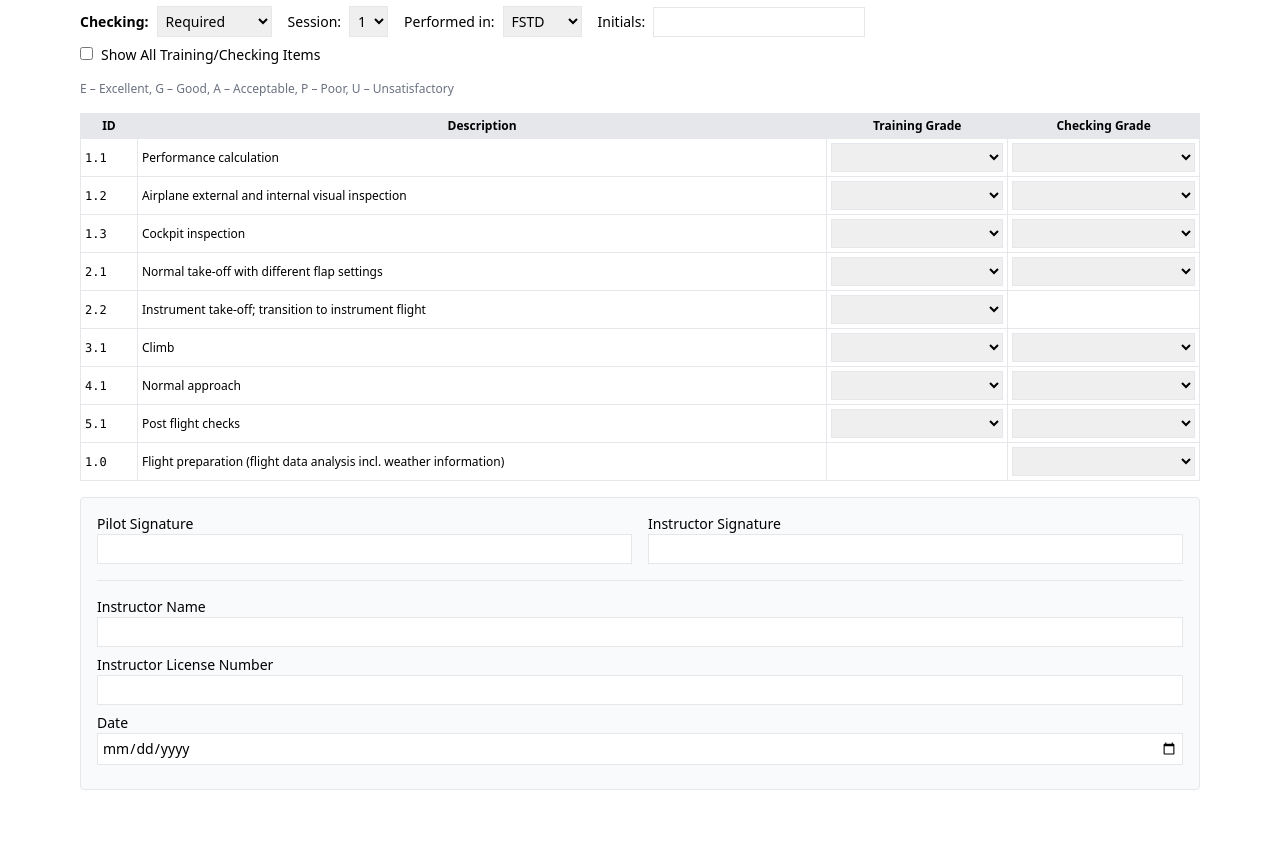
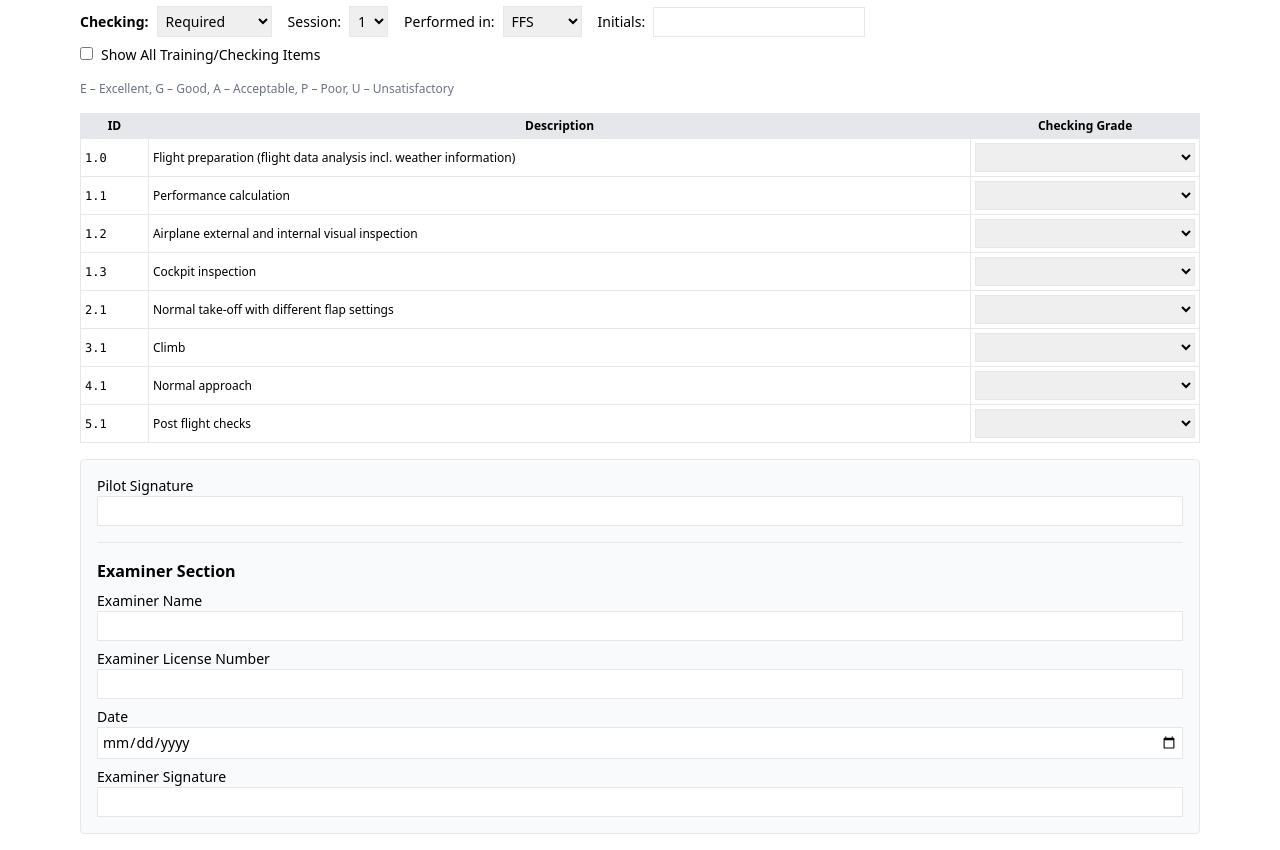
Before and after one commit to Alwis223/training-forms, a React (Create React App) app: page / in a window 1280 px wide. Shown: the part 332-1182 px from the top of the page. Before the commit the page ends 1138 px from the top, so only its background shows below. Built offline with nearby package versions, Linux system fonts and the light colour scheme.

Commit message:
Update App.js

```diff
--- a/src/App.js
+++ b/src/App.js
@@ -3,7 +3,7 @@ import { allTasks, sectionTitles, taskSchedule } from "./taskData";
 import "./index.css";
 
 function App() {
-  const [trainingRequired, setTrainingRequired] = useState(true);
+  const [trainingRequired, setTrainingRequired] = useState(false);
   const [checkingRequired, setCheckingRequired] = useState(true);
   const [trainingSession, setTrainingSession] = useState(1);
   const [checkingSession, setCheckingSession] = useState(1);
@@ -48,7 +48,7 @@ function App() {
     <div className="p-4 max-w-6xl mx-auto text-sm space-y-4">
       <h1 className="text-2xl font-bold mb-4">4_10 Airplane FSTD Training and Checking</h1>
 
-      {/* Pilot and Flight Info */}
+      {/* Pilot Info */}
       <div className="grid grid-cols-2 gap-4 bg-gray-50 p-4 border rounded">
         {["name", "code", "license"].map(field => (
           <div key={field}>
@@ -75,9 +75,9 @@ function App() {
       </div>
       {/* Session Controls */}
       <div className="space-y-2">
-        {[["Training", trainingRequired, setTrainingRequired, trainingSession, setTrainingSession, "trainingLocation", "trainingInstructor"],
-          ["Checking", checkingRequired, setCheckingRequired, checkingSession, setCheckingSession, "checkingLocation", "checkingInstructor"]
-        ].map(([label, required, setRequired, session, setSession, locationKey, initialsKey]) => (
+        {[["Training", trainingRequired, setTrainingRequired, trainingSession, setTrainingSession, "trainingLocation", "trainingInstructor", "FSTD"],
+          ["Checking", checkingRequired, setCheckingRequired, checkingSession, setCheckingSession, "checkingLocation", "checkingInstructor", "FFS"]
+        ].map(([label, required, setRequired, session, setSession, locationKey, initialsKey, defaultLoc]) => (
           <div key={label}>
             <label className="font-semibold">{label}:</label>
             <select value={required ? "required" : "not_required"} onChange={e => setRequired(e.target.value === "required")} className="border p-1 ml-2">
@@ -92,7 +92,7 @@ function App() {
                 </select>
                 <label className="ml-4">Performed in:</label>
                 <select value={pilotInfo[locationKey]} onChange={e => handleChange(locationKey, e.target.value)} className="border p-1 ml-2">
-                  <option value="FSTD">FSTD</option>
+                  <option value={defaultLoc}>{defaultLoc}</option>
                   <option value="Aircraft">Aircraft</option>
                 </select>
                 <label className="ml-4">Initials:</label>
@@ -152,36 +152,99 @@ function App() {
         </tbody>
       </table>
       {/* Signatures */}
-      <div className="grid grid-cols-2 gap-4 bg-gray-50 p-4 border rounded mt-6">
+      <div className="bg-gray-50 p-4 border rounded mt-6 space-y-4">
         <div>
           <label className="font-medium block">Pilot Signature</label>
-          <input type="text" value={pilotInfo.pilotSignature} onChange={e => handleChange("pilotSignature", e.target.value)} className="border p-1 w-full" />
+          <input
+            type="text"
+            value={pilotInfo.pilotSignature}
+            onChange={(e) => handleChange("pilotSignature", e.target.value)}
+            className="border p-1 w-full"
+          />
+        </div>
+
+        {/* Instructor Section */}
+        {trainingRequired && (
+          <div className="border-t pt-4 space-y-2">
+            <div>
+              <label className="font-medium block">Instructor Signature</label>
+              <input
+                type="text"
+                value={pilotInfo.instructorSignature}
+                onChange={(e) => handleChange("instructorSignature", e.target.value)}
+                className="border p-1 w-full"
+              />
             </div>
             <div>
-          <label className="font-medium block">Instructor Signature</label>
-          <input type="text" value={pilotInfo.instructorSignature} onChange={e => handleChange("instructorSignature", e.target.value)} className="border p-1 w-full" />
+              <label className="font-medium block">Instructor Name</label>
+              <input
+                type="text"
+                value={pilotInfo.instructorName}
+                onChange={(e) => handleChange("instructorName", e.target.value)}
+                className="border p-1 w-full"
+              />
             </div>
-        <div className="col-span-2 border-t pt-4">
-          <label className="font-medium block">Instructor Name</label>
-          <input type="text" value={pilotInfo.instructorName} onChange={e => handleChange("instructorName", e.target.value)} className="border p-1 w-full mb-2" />
+            <div>
               <label className="font-medium block">Instructor License Number</label>
-          <input type="text" value={pilotInfo.instructorLicense} onChange={e => handleChange("instructorLicense", e.target.value)} className="border p-1 w-full mb-2" />
+              <input
+                type="text"
+                value={pilotInfo.instructorLicense}
+                onChange={(e) => handleChange("instructorLicense", e.target.value)}
+                className="border p-1 w-full"
+              />
+            </div>
+            <div>
               <label className="font-medium block">Date</label>
-          <input type="date" value={pilotInfo.date} onChange={e => handleChange("date", e.target.value)} className="border p-1 w-full mb-2" />
+              <input
+                type="date"
+                value={pilotInfo.date}
+                onChange={(e) => handleChange("date", e.target.value)}
+                className="border p-1 w-full"
+              />
             </div>
+          </div>
+        )}
 
-        {/* Examiner section only if initials differ */}
-        {pilotInfo.checkingInstructor && pilotInfo.checkingInstructor !== pilotInfo.trainingInstructor && (
-          <div className="col-span-2 border-t pt-4">
-            <h3 className="font-bold mb-2">Examiner Section</h3>
+        {/* Examiner Section */}
+        {checkingRequired && (
+          <div className="border-t pt-4 space-y-2">
+            <h3 className="font-bold text-base mb-2">Examiner Section</h3>
+            <div>
               <label className="font-medium block">Examiner Name</label>
-            <input type="text" value={pilotInfo.examinerName} onChange={e => handleChange("examinerName", e.target.value)} className="border p-1 w-full mb-2" />
+              <input
+                type="text"
+                value={pilotInfo.examinerName}
+                onChange={(e) => handleChange("examinerName", e.target.value)}
+                className="border p-1 w-full"
+              />
+            </div>
+            <div>
               <label className="font-medium block">Examiner License Number</label>
-            <input type="text" value={pilotInfo.examinerLicense} onChange={e => handleChange("examinerLicense", e.target.value)} className="border p-1 w-full mb-2" />
+              <input
+                type="text"
+                value={pilotInfo.examinerLicense}
+                onChange={(e) => handleChange("examinerLicense", e.target.value)}
+                className="border p-1 w-full"
+              />
+            </div>
+            <div>
               <label className="font-medium block">Date</label>
-            <input type="date" value={pilotInfo.examinerDate} onChange={e => handleChange("examinerDate", e.target.value)} className="border p-1 w-full mb-2" />
+              <input
+                type="date"
+                value={pilotInfo.examinerDate}
+                onChange={(e) => handleChange("examinerDate", e.target.value)}
+                className="border p-1 w-full"
+              />
+            </div>
+            <div>
               <label className="font-medium block">Examiner Signature</label>
-            <input type="text" value={pilotInfo.examinerSignature} onChange={e => handleChange("examinerSignature", e.target.value)} className="border p-1 w-full mb-2" />
+              <input
+                type="text"
+                value={pilotInfo.examinerSignature}
+                onChange={(e) => handleChange("examinerSignature", e.target.value)}
+                className="border p-1 w-full"
+              />
+            </div>
           </div>
         )}
       </div>
```
Lines whose indentation alone changed are shown as unchanged.
